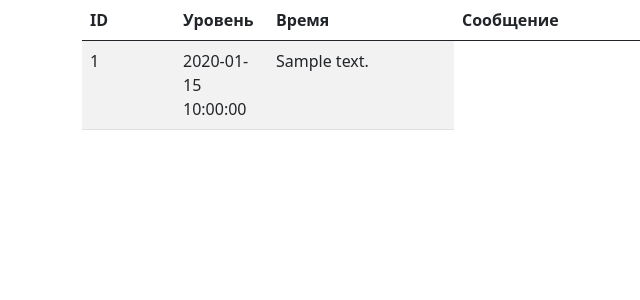
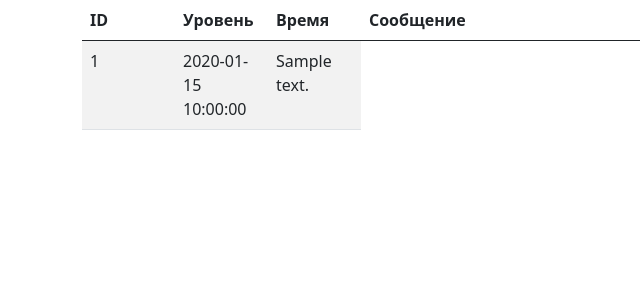
Before and after one commit to TiredOfThisAll/NureQ_bot, a Flask app: template src/web/templates/logs.html in a window 1280 px wide. Shown: the part 64-364 px from the top of the page, without its empty margins (0-640 px from the left). Run offline with Flask 2, Linux system fonts and the light colour scheme; the template is opened without the code that fills it: most values are stand-ins (such as "Sample title", 1, 10 or a date in 2020); parts of the project's set-up code (start-up, migrations or seed data) failed here and were passed over; some libraries are stand-ins or nearby versions.

Commit message:
issue-45

```diff
--- a/src/web/static/style.css
+++ b/src/web/static/style.css
@@ -102,3 +102,7 @@ nav > div > a {
     column-gap: 5px;
     justify-content: center;
 }
+
+.logs-table {
+    table-layout: fixed;
+}
--- a/src/web/templates/logs.html
+++ b/src/web/templates/logs.html
@@ -1,12 +1,12 @@
 {% extends "layout.html" %}
 {% block content %}
-    <table class="table table-striped">
+    <table class="table table-striped logs-table">
         <thead>
             <tr>
                 <th class="col-1">ID</th>
                 <th class="col-1">Уровень</th>
-                <th class="col-2">Время</th>
-                <th class="col-8">Сообщение</th>
+                <th class="col-1">Время</th>
+                <th class="col-9">Сообщение</th>
             </tr>
         </thead>
         <tbody>
```
